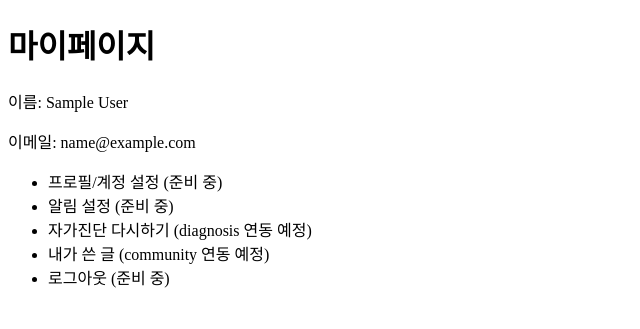
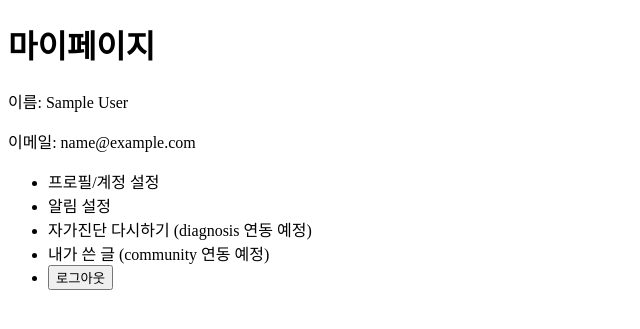
Before and after one commit to 2026-HERETHON/2026-herethon-17, a Django app: page /accounts/mypage/ in a window 1280 px wide. Shown: the top 329 px of the page, without its empty margins (0-640 px from the left). Run offline with Django 5.2, Linux system fonts and the light colour scheme; the visitor is signed in with stand-in values (Sample User, id 1).

Commit message:
✨ feat: 로그아웃 url/view 구현 (#7)

```diff
--- a/herb/accounts/templates/accounts/mypage.html
+++ b/herb/accounts/templates/accounts/mypage.html
@@ -11,11 +11,16 @@
     <p>이메일: {{ user.email }}</p>
 
     <ul>
-        <li>프로필/계정 설정 (준비 중)</li>
-        <li>알림 설정 (준비 중)</li>
+        <li>프로필/계정 설정</li>
+        <li>알림 설정</li>
         <li>자가진단 다시하기 (diagnosis 연동 예정)</li>
         <li>내가 쓴 글 (community 연동 예정)</li>
-        <li>로그아웃 (준비 중)</li>
+        <li>
+            <form method="post" action="{% url 'accounts:logout' %}">
+                {% csrf_token %}
+                <button type="submit">로그아웃</button>
+            </form>
+        </li>
     </ul>
 </body>
 </html>
--- a/herb/accounts/urls.py
+++ b/herb/accounts/urls.py
@@ -9,4 +9,5 @@ urlpatterns = [
     path("mypage/", views.mypage_view, name="mypage"),
     path("profile/", views.profile_view, name="profile"),
     path("notifications/", views.notifications_view, name="notifications"),
+    path("logout/", views.logout_view, name="logout"),
 ]
--- a/herb/accounts/views.py
+++ b/herb/accounts/views.py
@@ -1,5 +1,5 @@
 from django.shortcuts import render, redirect
-from django.contrib.auth import authenticate, login, update_session_auth_hash
+from django.contrib.auth import authenticate, login, logout, update_session_auth_hash
 from accounts.models import User
 # from diagnosis.models import DiagnosisResponse
 from django.contrib.auth.decorators import login_required
@@ -149,3 +149,11 @@ def notifications_view(request):
         return redirect("accounts:notifications")
 
     return render(request, "accounts/notifications.html", {"user": user})
+
+
+# 로그아웃
+@login_required
+def logout_view(request):
+    if request.method == "POST":
+        logout(request)
+    return redirect("accounts:login")
```
